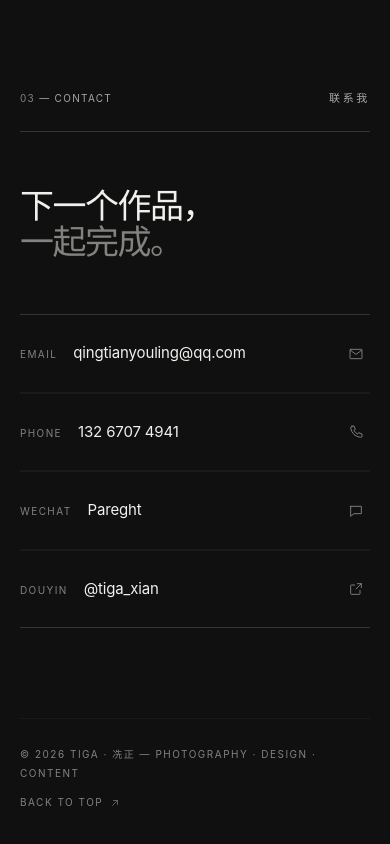
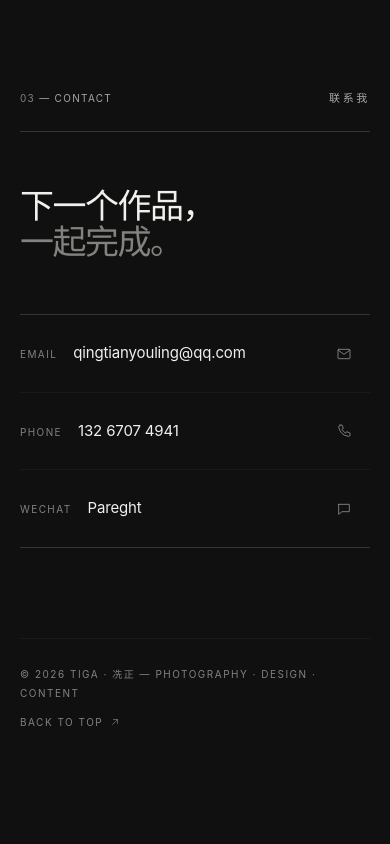
Before and after one commit to qingtianyouling-ai/tiga, a plain HTML site: page index.html in a window 390 px wide. Shown: the part 8316-9160 px from the top of the page. After the commit the page ends 9108 px from the top, so only its background shows below. Drawn offline with Linux system fonts and the light colour scheme.

Commit message:
删掉抖音联系方式，联系区改成 3 列
- 移除 Contact 里的 Douyin 一行，只剩 Email / Phone / WeChat
- 联系区从 2×2 改成 1×3 横排（手机端仍是竖排），去掉多余的行分割线
- 删掉不再使用的 i-external 图标
- dom-test 改为校验 3 项且不再出现 douyin；文档同步

```diff
--- a/index.html
+++ b/index.html
@@ -44,7 +44,6 @@
   <symbol id="i-close" viewBox="0 0 24 24"><path d="M6 6l12 12M18 6 6 18"/></symbol>
   <symbol id="i-prev" viewBox="0 0 24 24"><path d="M15 5l-7 7 7 7"/></symbol>
   <symbol id="i-next" viewBox="0 0 24 24"><path d="M9 5l7 7-7 7"/></symbol>
-  <symbol id="i-external" viewBox="0 0 24 24"><path d="M14 4h6v6M20 4l-8 8M18 14v5a1 1 0 0 1-1 1H5a1 1 0 0 1-1-1V7a1 1 0 0 1 1-1h5"/></symbol>
   <symbol id="i-layers" viewBox="0 0 24 24"><path d="M12 3 3 8l9 5 9-5-9-5ZM3 16l9 5 9-5"/></symbol>
   <symbol id="i-image" viewBox="0 0 24 24"><rect x="3" y="5" width="18" height="14" rx="1"/><path d="m3 16 5-5 4 4 3-3 6 6"/></symbol>
 </svg>
@@ -204,10 +203,6 @@
           <div><span class="k">WeChat</span>Pareght</div>
           <svg><use href="#i-chat"/></svg>
         </div>
-        <a href="https://www.douyin.com/user/MS4wLjABAAAAKUYDylBQsCo3nC0_UEtuPfjJQKuYoRk7El6K3b6ZI7j-F0qwXzV18H2XMf1EPm_C" target="_blank" rel="noopener">
-          <div><span class="k">Douyin</span>@tiga_xian</div>
-          <svg><use href="#i-external"/></svg>
-        </a>
       </div>
 
       <footer class="site-footer">
--- a/styles.css
+++ b/styles.css
@@ -1078,7 +1078,7 @@ button,
 .contact-links {
   margin-top: 54px;
   display: grid;
-  grid-template-columns: repeat(2, minmax(0, 1fr));
+  grid-template-columns: repeat(3, minmax(0, 1fr));
   gap: 1px;
   background: var(--line-soft);
   border-top: 1px solid var(--line);
@@ -1091,14 +1091,10 @@ button,
   align-items: center;
   justify-content: space-between;
   gap: 16px;
-  padding: 24px 6px 24px 0;
+  padding: 24px 18px 24px 0;
   font-size: clamp(15px, 1.7vw, 20px);
   letter-spacing: -0.01em;
-  border-bottom: 1px solid var(--line-soft);
   transition: color 0.2s, padding 0.2s;
-}
-.contact-links > :nth-last-child(-n + 2) {
-  border-bottom: 0;
 }
 /* 行内内容块：标签在左、值在右，不带分割线（分割线只属于最外层每一行） */
 .contact-links > a > div,
@@ -1276,12 +1272,6 @@ button,
   .contact-links {
     grid-template-columns: 1fr;
   }
-  .contact-links > :nth-last-child(-n + 2) {
-    border-bottom: 1px solid var(--line-soft);
-  }
-  .contact-links > :last-child {
-    border-bottom: 0;
-  }
   .site-footer {
     flex-direction: column;
     align-items: flex-start;
```
Also changed, not shown: scripts/dom-test.mjs (+6 -4 lines), 2 other files.
